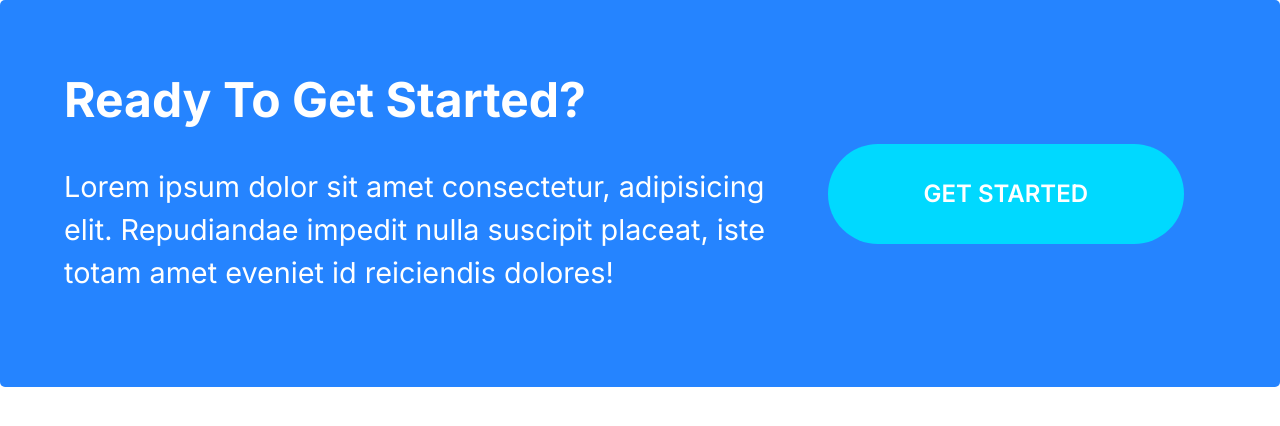
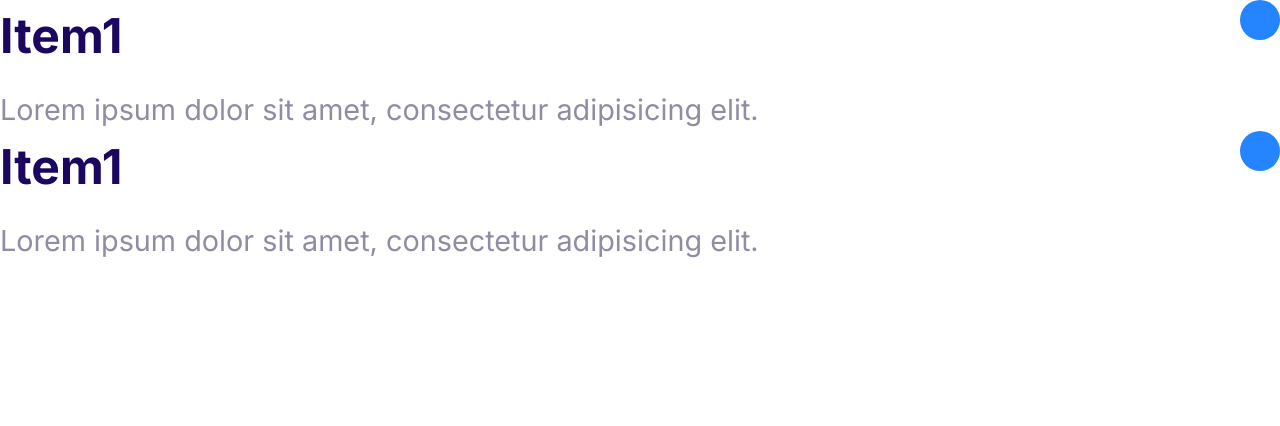
Before and after one commit to UliMur/cloudhostingproject, a plain HTML site: page index.html in a window 1280 px wide. Drawn offline with Linux system fonts and the light colour scheme.

Commit message:
Build collapsible component.

```diff
--- a/css/styles.css
+++ b/css/styles.css
@@ -518,3 +518,37 @@ padding: 3rem;
         margin: 2rem;
     }
 }
+
+/* Collapsibles */
+
+.collapsible__header {
+    display: flex;
+    justify-content: space-between;
+}
+
+.collapsible__heading {
+    margin-top: 0;
+    font-size: 3rem;
+}
+
+.collapsible__chevron {
+    transform: rotate(-90deg);
+    transition-duration: 0.3s;
+}
+
+.collapsible__content {
+    max-height: 0;
+    overflow: hidden;
+    opacity: 0;
+    transition: all 0.3s;
+
+}
+
+.collapsible--expanded .collapsible__chevron {
+    transform: rotate(0);
+}
+
+.collapsible--expanded .collapsible__content {
+max-height: 100vh;
+opacity: 1;
+}
--- a/index.html
+++ b/index.html
@@ -1,29 +1,46 @@
 <!DOCTYPE html>
 <html lang="en">
-<head>
-    <meta charset="UTF-8">
-    <meta http-equiv="X-UA-Compatible" content="IE=edge">
-    <meta name="viewport" content="width=device-width, initial-scale=1.0">
+  <head>
+    <meta charset="UTF-8" />
+    <meta http-equiv="X-UA-Compatible" content="IE=edge" />
+    <meta name="viewport" content="width=device-width, initial-scale=1.0" />
     <title>Document</title>
-    <link rel="preconnect" href="https://fonts.googleapis.com">
-    <link rel="preconnect" href="https://fonts.gstatic.com" crossorigin>
-    <link href="https://fonts.googleapis.com/css2?family=Inter:wght@300;400;500;600;700&display=swap" rel="stylesheet">
-    <link rel="stylesheet" href="/css/normalize.css">
-    <link rel="stylesheet" href="/css/styles.css">
-</head>
-<body>
+    <link rel="preconnect" href="https://fonts.googleapis.com" />
+    <link rel="preconnect" href="https://fonts.gstatic.com" crossorigin />
+    <link
+      href="https://fonts.googleapis.com/css2?family=Inter:wght@300;400;500;600;700&display=swap"
+      rel="stylesheet"
+    />
+    <link rel="stylesheet" href="/css/normalize.css" />
+    <link rel="stylesheet" href="/css/styles.css" />
+  </head>
+  <body>
+    <div class="collapsible collapsible--expanded">
+      <header class="collapsible__header">
+        <h2 class="collapsible__heading">Item1</h2>
 
-<div class="callout callout--primary">
-  <div class="grid grid--1x2" >
-<div class="callout__content">
-  <h2 class="callout__heading">Ready To Get Started?</h2>
-  <p>Lorem ipsum dolor sit amet consectetur, adipisicing elit.
-    Repudiandae impedit nulla suscipit placeat, iste totam amet eveniet id reiciendis dolores!
-  </p>
-</div>
-<a href="#" class="btn btn--secondary btn--stretched">Get Started</a>
-  </div>
-</div>
+        <svg class="icon icon--primary collapsible__chevron">
+          <use xlink:href="images/sprite.svg#chevron"></use>
+        </svg>
+      </header>
+      <div class="collapsible__content">
+        Lorem ipsum dolor sit amet, consectetur adipisicing elit.
+      </div>
+    </div>
 
+    <div class="collapsible collapsible--expanded">
+      <header class="collapsible__header">
+        <h2 class="collapsible__heading">Item1</h2>
+
+        <svg class="icon icon--primary collapsible__chevron">
+          <use xlink:href="images/sprite.svg#chevron"></use>
+        </svg>
+      </header>
+      <div class="collapsible__content">
+        Lorem ipsum dolor sit amet, consectetur adipisicing elit.
+      </div>
+    </div>
+
+    <script src="js/main.js"></script>
   </body>
 </html>
--- /dev/null
+++ b/js/main.js
@@ -0,0 +1,6 @@
+const collapsibles = document.querySelectorAll(".collapsible");
+collapsibles.forEach((item) =>
+  item.addEventListener("click", function () {
+    this.classList.toggle("collapsible--expanded");
+  })
+);
```
Also changed, not shown: components/collapsibles.html (added, +12 -0 lines).
